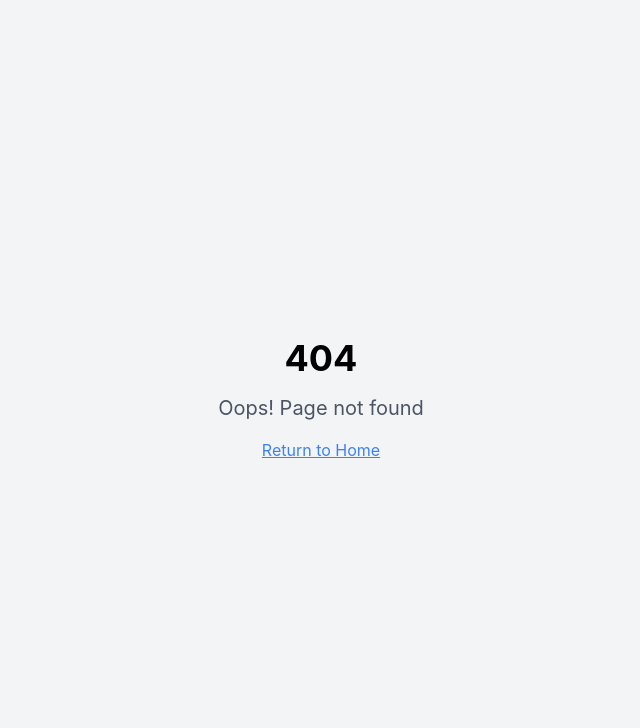
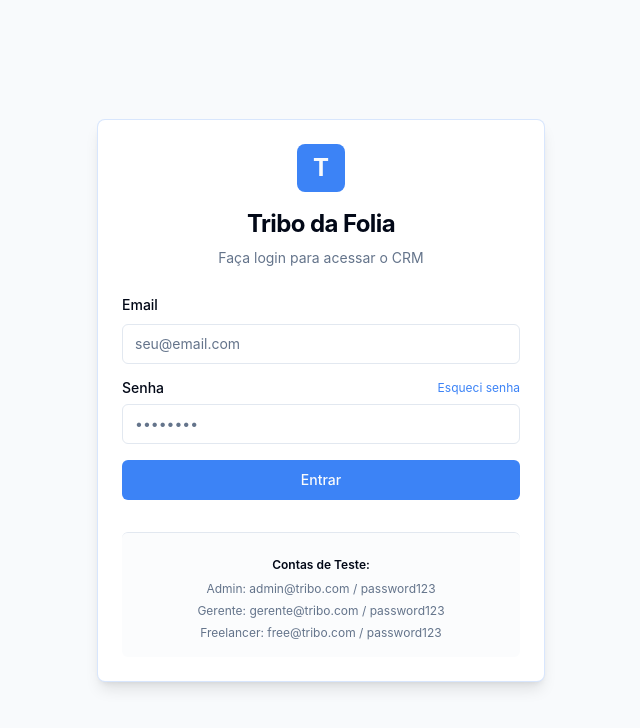
Before and after one commit to Ricotrovo/super-crm-buffet-tg0d71k3x, a React (Vite) app: page /login in a window 1280 px wide. Before the commit this address had no page. Shown: the top 728 px of the page, without its empty margins (319-959 px from the left). Built offline with nearby package versions, Linux system fonts and the light colour scheme.

Commit message:
feat: Implement CRM with role-based access

```diff
--- a/src/App.tsx
+++ b/src/App.tsx
@@ -7,13 +7,14 @@ import { AppProvider } from '@/stores/main'
 import Layout from './components/Layout'
 import Index from './pages/Index'
 import NotFound from './pages/NotFound'
+import Login from './pages/Login'
 import Leads from './pages/leads/Leads'
 import Agenda from './pages/agenda/Agenda'
 import Contracts from './pages/contracts/Contracts'
 import Financial from './pages/financial/Financial'
 import Inventory from './pages/inventory/Inventory'
 import Team from './pages/team/Team'
-import Logs from './pages/logs/Logs'
+import Reports from './pages/reports/Reports'
 
 const App = () => (
   <AppProvider>
@@ -22,6 +23,7 @@ const App = () => (
         <Toaster />
         <Sonner />
         <Routes>
+          <Route path="/login" element={<Login />} />
           <Route element={<Layout />}>
             <Route path="/" element={<Index />} />
             <Route path="/leads" element={<Leads />} />
@@ -30,7 +32,7 @@ const App = () => (
             <Route path="/financeiro" element={<Financial />} />
             <Route path="/estoque" element={<Inventory />} />
             <Route path="/equipe" element={<Team />} />
-            <Route path="/logs" element={<Logs />} />
+            <Route path="/relatorios" element={<Reports />} />
           </Route>
           <Route path="*" element={<NotFound />} />
         </Routes>
--- a/src/components/AppHeader.tsx
+++ b/src/components/AppHeader.tsx
@@ -1,4 +1,4 @@
-import { Bell, Search, UserCircle } from 'lucide-react'
+import { Bell, Search, UserCircle, LogOut } from 'lucide-react'
 import { useLocation } from 'react-router-dom'
 import { SidebarTrigger } from '@/components/ui/sidebar'
 import {
@@ -19,14 +19,15 @@ import {
   DropdownMenuSeparator,
   DropdownMenuTrigger,
 } from '@/components/ui/dropdown-menu'
-import { useAppStore, MOCK_USERS } from '@/stores/main'
-import { Badge } from '@/components/ui/badge'
+import { useAppStore } from '@/stores/main'
 
 export function AppHeader() {
   const location = useLocation()
-  const { currentUser, setCurrentUser } = useAppStore()
+  const { currentUser, logout } = useAppStore()
 
   const pathnames = location.pathname.split('/').filter((x) => x)
+
+  if (!currentUser) return null
 
   return (
     <header className="sticky top-0 z-30 flex h-16 w-full items-center justify-between border-b bg-background px-4 shadow-sm shrink-0">
@@ -35,7 +36,7 @@ export function AppHeader() {
         <Breadcrumb className="hidden md:flex">
           <BreadcrumbList>
             <BreadcrumbItem>
-              <BreadcrumbLink href="/">Home</BreadcrumbLink>
+              <BreadcrumbLink href="/">Dashboard</BreadcrumbLink>
             </BreadcrumbItem>
             {pathnames.map((name, index) => {
               const routeTo = `/${pathnames.slice(0, index + 1).join('/')}`
@@ -71,7 +72,7 @@ export function AppHeader() {
 
         <Button variant="ghost" size="icon" className="relative text-muted-foreground">
           <Bell className="h-5 w-5" />
-          <span className="absolute top-1.5 right-1.5 h-2 w-2 rounded-full bg-destructive" />
+          <span className="absolute top-1.5 right-1.5 h-2 w-2 rounded-full bg-accent" />
         </Button>
 
         <DropdownMenu>
@@ -82,30 +83,21 @@ export function AppHeader() {
             >
               <UserCircle className="h-6 w-6 text-primary" />
               <div className="flex flex-col items-start text-xs hidden sm:flex">
-                <span className="font-medium">{currentUser.name}</span>
+                <span className="font-medium text-foreground">{currentUser.name}</span>
                 <span className="text-muted-foreground">{currentUser.role}</span>
               </div>
             </Button>
           </DropdownMenuTrigger>
           <DropdownMenuContent align="end" className="w-56">
-            <DropdownMenuLabel>Alternar Usuário (Mock)</DropdownMenuLabel>
+            <DropdownMenuLabel>Minha Conta</DropdownMenuLabel>
             <DropdownMenuSeparator />
-            {MOCK_USERS.map((user) => (
-              <DropdownMenuItem
-                key={user.id}
-                onClick={() => setCurrentUser(user)}
-                className="flex items-center justify-between"
-              >
-                {user.name}
-                {currentUser.id === user.id && (
-                  <Badge variant="secondary" className="text-[10px]">
-                    Atual
-                  </Badge>
-                )}
-              </DropdownMenuItem>
-            ))}
-            <DropdownMenuSeparator />
-            <DropdownMenuItem className="text-destructive">Sair</DropdownMenuItem>
+            <DropdownMenuItem
+              onClick={logout}
+              className="text-destructive cursor-pointer focus:bg-destructive/10"
+            >
+              <LogOut className="w-4 h-4 mr-2" />
+              Sair
+            </DropdownMenuItem>
           </DropdownMenuContent>
         </DropdownMenu>
       </div>
--- a/src/components/AppSidebar.tsx
+++ b/src/components/AppSidebar.tsx
@@ -8,6 +8,7 @@ import {
   Package,
   UsersRound,
   ShieldAlert,
+  LogOut,
 } from 'lucide-react'
 import {
   Sidebar,
@@ -16,31 +17,30 @@ import {
   SidebarGroupContent,
   SidebarGroupLabel,
   SidebarHeader,
+  SidebarFooter,
   SidebarMenu,
   SidebarMenuButton,
   SidebarMenuItem,
 } from '@/components/ui/sidebar'
 import { useAppStore } from '@/stores/main'
 import { cn } from '@/lib/utils'
+import { Button } from '@/components/ui/button'
 
 export function AppSidebar() {
   const location = useLocation()
-  const { currentUser } = useAppStore()
+  const { currentUser, logout } = useAppStore()
+
+  if (!currentUser) return null
 
   const navItems = [
     { title: 'Dashboard', icon: LayoutDashboard, url: '/', roles: ['Admin', 'Gerente'] },
-    { title: 'Leads', icon: Users, url: '/leads', roles: ['Admin', 'Gerente'] },
     { title: 'Agenda', icon: CalendarDays, url: '/agenda', roles: ['Admin', 'Gerente'] },
     { title: 'Contratos', icon: FileText, url: '/contratos', roles: ['Admin', 'Gerente'] },
+    { title: 'Leads', icon: Users, url: '/leads', roles: ['Admin'] },
+    { title: 'Estoque', icon: Package, url: '/estoque', roles: ['Admin'] },
+    { title: 'Freelancers', icon: UsersRound, url: '/equipe', roles: ['Admin', 'Freelancer'] },
     { title: 'Financeiro', icon: DollarSign, url: '/financeiro', roles: ['Admin', 'Gerente'] },
-    { title: 'Estoque', icon: Package, url: '/estoque', roles: ['Admin', 'Gerente'] },
-    {
-      title: 'Equipe',
-      icon: UsersRound,
-      url: '/equipe',
-      roles: ['Admin', 'Gerente', 'Freelancer'],
-    },
-    { title: 'Logs do Sistema', icon: ShieldAlert, url: '/logs', roles: ['Admin'] },
+    { title: 'Relatórios', icon: ShieldAlert, url: '/relatorios', roles: ['Admin'] },
   ]
 
   const filteredNav = navItems.filter((item) => item.roles.includes(currentUser.role))
@@ -84,6 +84,16 @@ export function AppSidebar() {
           </SidebarGroupContent>
         </SidebarGroup>
       </SidebarContent>
+      <SidebarFooter className="p-4 border-t border-sidebar-border/50">
+        <Button
+          variant="ghost"
+          className="w-full justify-start text-destructive hover:text-destructive hover:bg-destructive/10"
+          onClick={logout}
+        >
+          <LogOut className="w-4 h-4 mr-2" />
+          Sair do Sistema
+        </Button>
+      </SidebarFooter>
     </Sidebar>
   )
 }
--- a/src/components/Layout.tsx
+++ b/src/components/Layout.tsx
@@ -5,12 +5,25 @@ import { AppHeader } from './AppHeader'
 import { useAppStore } from '@/stores/main'
 
 export default function Layout() {
-  const { currentUser } = useAppStore()
+  const { isAuthenticated, currentUser } = useAppStore()
   const location = useLocation()
 
-  // Basic role protection
+  if (!isAuthenticated || !currentUser) {
+    return <Navigate to="/login" state={{ from: location }} replace />
+  }
+
   if (currentUser.role === 'Freelancer' && location.pathname !== '/equipe') {
     return <Navigate to="/equipe" replace />
+  }
+
+  const managerAllowed = ['/', '/agenda', '/contratos', '/financeiro']
+  if (
+    currentUser.role === 'Gerente' &&
+    !managerAllowed.some(
+      (path) => location.pathname === path || location.pathname.startsWith(`${path}/`),
+    )
+  ) {
+    return <Navigate to="/" replace />
   }
 
   return (
--- a/src/lib/types.ts
+++ b/src/lib/types.ts
@@ -4,6 +4,8 @@ export interface User {
   id: string
   name: string
   role: Role
+  email?: string
+  password?: string
   avatar?: string
 }
 
--- a/src/main.css
+++ b/src/main.css
@@ -1,108 +1,65 @@
-@import url('https://fonts.googleapis.com/css2?family=Inter:wght@300;400;500;600;700&display=swap');
-
 @tailwind base;
 @tailwind components;
 @tailwind utilities;
 
 @layer base {
   :root {
-    --background: 0 0% 98%;
+    --background: 0 0% 100%;
     --foreground: 222.2 84% 4.9%;
+
     --card: 0 0% 100%;
     --card-foreground: 222.2 84% 4.9%;
+
     --popover: 0 0% 100%;
     --popover-foreground: 222.2 84% 4.9%;
 
-    /* Primary: Brand Orange #F97316 */
-    --primary: 24.6 95% 53.1%;
+    /* Primary Blue #3B82F6 */
+    --primary: 217 91% 60%;
     --primary-foreground: 210 40% 98%;
 
-    /* Secondary: Brand Navy #1E3A8A */
-    --secondary: 224.4 64.3% 32.9%;
+    /* Secondary Green #10B981 */
+    --secondary: 160 84% 39%;
     --secondary-foreground: 210 40% 98%;
+
+    /* Accent Pink #EC4899 */
+    --accent: 330 81% 60%;
+    --accent-foreground: 210 40% 98%;
 
     --muted: 210 40% 96.1%;
     --muted-foreground: 215.4 16.3% 46.9%;
-    --accent: 210 40% 96.1%;
-    --accent-foreground: 222.2 84% 4.9%;
+
     --destructive: 0 84.2% 60.2%;
     --destructive-foreground: 210 40% 98%;
+
     --border: 214.3 31.8% 91.4%;
     --input: 214.3 31.8% 91.4%;
-    --ring: 24.6 95% 53.1%;
-    --radius: 0.75rem;
+    --ring: 217 91% 60%;
 
-    /* Sidebar: Navy */
-    --sidebar-background: 224.4 64.3% 32.9%;
-    --sidebar-foreground: 0 0% 100%;
-    --sidebar-primary: 24.6 95% 53.1%;
+    --radius: 0.5rem;
+
+    --sidebar-background: 0 0% 98%;
+    --sidebar-foreground: 240 5.3% 26.1%;
+    --sidebar-primary: 217 91% 60%;
     --sidebar-primary-foreground: 0 0% 100%;
-    --sidebar-accent: 224.4 64.3% 40%;
-    --sidebar-accent-foreground: 0 0% 100%;
-    --sidebar-border: 224.4 64.3% 25%;
-    --sidebar-ring: 24.6 95% 53.1%;
+    --sidebar-accent: 217 91% 95%;
+    --sidebar-accent-foreground: 217 91% 40%;
+    --sidebar-border: 220 13% 91%;
+    --sidebar-ring: 217 91% 60%;
   }
 
   .dark {
-    --background: 222.2 84% 4.9%;
-    --foreground: 210 40% 98%;
-    --card: 222.2 84% 4.9%;
-    --card-foreground: 210 40% 98%;
-    --popover: 222.2 84% 4.9%;
-    --popover-foreground: 210 40% 98%;
-    --primary: 24.6 95% 53.1%;
-    --primary-foreground: 222.2 84% 4.9%;
-    --secondary: 224.4 64.3% 32.9%;
-    --secondary-foreground: 210 40% 98%;
-    --muted: 217.2 32.6% 17.5%;
-    --muted-foreground: 215 20.2% 65.1%;
-    --accent: 217.2 32.6% 17.5%;
-    --accent-foreground: 210 40% 98%;
-    --destructive: 0 62.8% 30.6%;
-    --destructive-foreground: 210 40% 98%;
-    --border: 217.2 32.6% 17.5%;
-    --input: 217.2 32.6% 17.5%;
-    --ring: 24.6 95% 53.1%;
-
-    --sidebar-background: 222.2 84% 4.9%;
-    --sidebar-foreground: 210 40% 98%;
-    --sidebar-primary: 24.6 95% 53.1%;
-    --sidebar-primary-foreground: 222.2 84% 4.9%;
-    --sidebar-accent: 217.2 32.6% 17.5%;
-    --sidebar-accent-foreground: 210 40% 98%;
-    --sidebar-border: 217.2 32.6% 17.5%;
-    --sidebar-ring: 24.6 95% 53.1%;
-  }
-
-  section[aria-label='Notifications alt+T'] {
-    padding: 0 !important;
-    margin: 0 !important;
+    /* Optional dark mode definitions */
   }
 }
 
-@layer utilities {
-  .animate-fade-in {
-    animation: fade-in 0.3s ease-out;
+@layer base {
+  * {
+    @apply border-border;
   }
-  .animate-slide-up {
-    animation: slide-up 0.4s ease-out;
-  }
-  @keyframes fade-in {
-    from {
-      opacity: 0;
-    }
-    to {
-      opacity: 1;
-    }
-  }
-  @keyframes slide-up {
-    from {
-      transform: translateY(10px);
-      opacity: 0;
-    }
-    to {
-      transform: translateY(0);
-      opacity: 1;
-    }
+  body {
+    @apply bg-background text-foreground font-sans;
+    font-feature-settings:
+      'rlig' 1,
+      'calt' 1;
   }
 }
--- /dev/null
+++ b/src/pages/Login.tsx
@@ -0,0 +1,118 @@
+import { useState } from 'react'
+import { useNavigate } from 'react-router-dom'
+import { z } from 'zod'
+import { useForm } from 'react-hook-form'
+import { zodResolver } from '@hookform/resolvers/zod'
+import { useAppStore } from '@/stores/main'
+import { Card, CardContent, CardDescription, CardHeader, CardTitle } from '@/components/ui/card'
+import { Input } from '@/components/ui/input'
+import { Button } from '@/components/ui/button'
+import {
+  Form,
+  FormControl,
+  FormField,
+  FormItem,
+  FormLabel,
+  FormMessage,
+} from '@/components/ui/form'
+import { AlertCircle } from 'lucide-react'
+import { Alert, AlertDescription } from '@/components/ui/alert'
+
+const loginSchema = z.object({
+  email: z.string().email('Email inválido'),
+  password: z.string().min(8, 'A senha deve ter no mínimo 8 caracteres'),
+})
+
+export default function Login() {
+  const { login } = useAppStore()
+  const navigate = useNavigate()
+  const [error, setError] = useState('')
+
+  const form = useForm<z.infer<typeof loginSchema>>({
+    resolver: zodResolver(loginSchema),
+    defaultValues: {
+      email: '',
+      password: '',
+    },
+  })
+
+  const onSubmit = (values: z.infer<typeof loginSchema>) => {
+    setError('')
+    try {
+      login(values.email, values.password)
+      navigate('/')
+    } catch (err: any) {
+      setError(err.message)
+    }
+  }
+
+  return (
+    <div className="min-h-screen flex items-center justify-center bg-slate-50 p-4">
+      <Card className="w-full max-w-md shadow-lg border-primary/20">
+        <CardHeader className="space-y-2 text-center">
+          <div className="mx-auto w-12 h-12 rounded-lg bg-primary flex items-center justify-center text-primary-foreground font-bold text-2xl mb-2">
+            T
+          </div>
+          <CardTitle className="text-2xl font-bold text-foreground">Tribo da Folia</CardTitle>
+          <CardDescription>Faça login para acessar o CRM</CardDescription>
+        </CardHeader>
+        <CardContent>
+          <Form {...form}>
+            <form onSubmit={form.handleSubmit(onSubmit)} className="space-y-4">
+              {error && (
+                <Alert variant="destructive">
+                  <AlertCircle className="h-4 w-4" />
+                  <AlertDescription>{error}</AlertDescription>
+                </Alert>
+              )}
+              <FormField
+                control={form.control}
+                name="email"
+                render={({ field }) => (
+                  <FormItem>
+                    <FormLabel>Email</FormLabel>
+                    <FormControl>
+                      <Input placeholder="seu@email.com" {...field} />
+                    </FormControl>
+                    <FormMessage />
+                  </FormItem>
+                )}
+              />
+              <FormField
+                control={form.control}
+                name="password"
+                render={({ field }) => (
+                  <FormItem>
+                    <div className="flex items-center justify-between">
+                      <FormLabel>Senha</FormLabel>
+                      <a href="#" className="text-xs text-primary hover:underline">
+                        Esqueci senha
+                      </a>
+                    </div>
+                    <FormControl>
+                      <Input type="password" placeholder="••••••••" {...field} />
+                    </FormControl>
+                    <FormMessage />
+                  </FormItem>
+                )}
+              />
+              <Button
+                type="submit"
+                className="w-full bg-primary hover:bg-primary/90 text-primary-foreground"
+              >
+                Entrar
+              </Button>
+            </form>
+          </Form>
+
+          <div className="mt-8 pt-6 border-t text-xs text-muted-foreground text-center space-y-1.5 bg-muted/30 p-4 rounded-md">
+            <p className="font-semibold text-foreground mb-2">Contas de Teste:</p>
+            <p>Admin: admin@tribo.com / password123</p>
+            <p>Gerente: gerente@tribo.com / password123</p>
+            <p>Freelancer: free@tribo.com / password123</p>
+          </div>
+        </CardContent>
+      </Card>
+    </div>
+  )
+}
--- /dev/null
+++ b/src/pages/reports/Reports.tsx
@@ -0,0 +1,27 @@
+import { Card, CardContent, CardHeader, CardTitle } from '@/components/ui/card'
+import { FileText } from 'lucide-react'
+
+export default function Reports() {
+  return (
+    <div className="space-y-6">
+      <div className="flex justify-between items-center">
+        <h1 className="text-3xl font-bold text-secondary">Relatórios</h1>
+      </div>
+
+      <Card className="border-dashed border-2">
+        <CardHeader className="text-center pb-2">
+          <div className="mx-auto bg-primary/10 w-12 h-12 rounded-full flex items-center justify-center mb-4">
+            <FileText className="h-6 w-6 text-primary" />
+          </div>
+          <CardTitle>Módulo de Relatórios</CardTitle>
+        </CardHeader>
+        <CardContent className="text-center text-muted-foreground">
+          <p>Esta funcionalidade está em desenvolvimento.</p>
+          <p className="text-sm mt-2">
+            Em breve você poderá exportar relatórios detalhados sobre leads, contratos e finanças.
+          </p>
+        </CardContent>
+      </Card>
+    </div>
+  )
+}
--- a/src/stores/main.tsx
+++ b/src/stores/main.tsx
@@ -20,8 +20,10 @@ import {
 } from './mockData'
 
 interface AppState {
-  currentUser: User
-  setCurrentUser: (user: User) => void
+  currentUser: User | null
+  isAuthenticated: boolean
+  login: (email: string, pass: string) => void
+  logout: () => void
   leads: Lead[]
   setLeads: React.Dispatch<React.SetStateAction<Lead[]>>
   events: Event[]
@@ -41,13 +43,33 @@ interface AppState {
 const AppContext = createContext<AppState | undefined>(undefined)
 
 const MOCK_USERS: User[] = [
-  { id: 'u1', name: 'Admin Silva', role: 'Admin' },
-  { id: 'u2', name: 'Gerente João', role: 'Gerente' },
-  { id: 'u3', name: 'Free Lucas', role: 'Freelancer' },
+  {
+    id: 'u1',
+    name: 'Admin Silva',
+    role: 'Admin',
+    email: 'admin@tribo.com',
+    password: 'password123',
+  },
+  {
+    id: 'u2',
+    name: 'Gerente João',
+    role: 'Gerente',
+    email: 'gerente@tribo.com',
+    password: 'password123',
+  },
+  {
+    id: 'u3',
+    name: 'Free Lucas',
+    role: 'Freelancer',
+    email: 'free@tribo.com',
+    password: 'password123',
+  },
 ]
 
 export const AppProvider = ({ children }: { children: ReactNode }) => {
-  const [currentUser, setCurrentUser] = useState<User>(MOCK_USERS[0])
+  const [currentUser, setCurrentUser] = useState<User | null>(null)
+  const [isAuthenticated, setIsAuthenticated] = useState(false)
+
   const [leads, setLeads] = useState<Lead[]>(mockLeads)
   const [events, setEvents] = useState<Event[]>(mockEvents)
   const [contracts, setContracts] = useState<Contract[]>(mockContracts)
@@ -58,7 +80,22 @@ export const AppProvider = ({ children }: { children: ReactNode }) => {
 
   const [nextContractNumber, setNextContractNumber] = useState(8001)
 
+  const login = (email: string, pass: string) => {
+    const user = MOCK_USERS.find((u) => u.email === email)
+    if (!user) throw new Error('Email não registrado')
+    if (user.password !== pass) throw new Error('Credenciais inválidas')
+
+    setCurrentUser(user)
+    setIsAuthenticated(true)
+  }
+
+  const logout = () => {
+    setIsAuthenticated(false)
+    setCurrentUser(null)
+  }
+
   const addLog = (action: string, details: string) => {
+    if (!currentUser) return
     const newLog: AuditLog = {
       id: Math.random().toString(),
       userId: currentUser.id,
@@ -70,11 +107,9 @@ export const AppProvider = ({ children }: { children: ReactNode }) => {
     setLogs((prev) => [newLog, ...prev])
   }
 
-  // Intercept contract creation to increment number
   const handleSetContracts: React.Dispatch<React.SetStateAction<Contract[]>> = (val) => {
     setContracts(val)
     if (typeof val === 'function') {
-      // not perfectly tracking sequence if function, but ok for mock
       setNextContractNumber((prev) => prev + 1)
     } else if (val.length > contracts.length) {
       setNextContractNumber((prev) => prev + 1)
@@ -85,7 +120,9 @@ export const AppProvider = ({ children }: { children: ReactNode }) => {
     <AppContext.Provider
       value={{
         currentUser,
-        setCurrentUser,
+        isAuthenticated,
+        login,
+        logout,
         leads,
         setLeads,
         events,
```
Also changed, not shown: src/pages/Index.tsx (+60 -30 lines), .skip.config.json.
